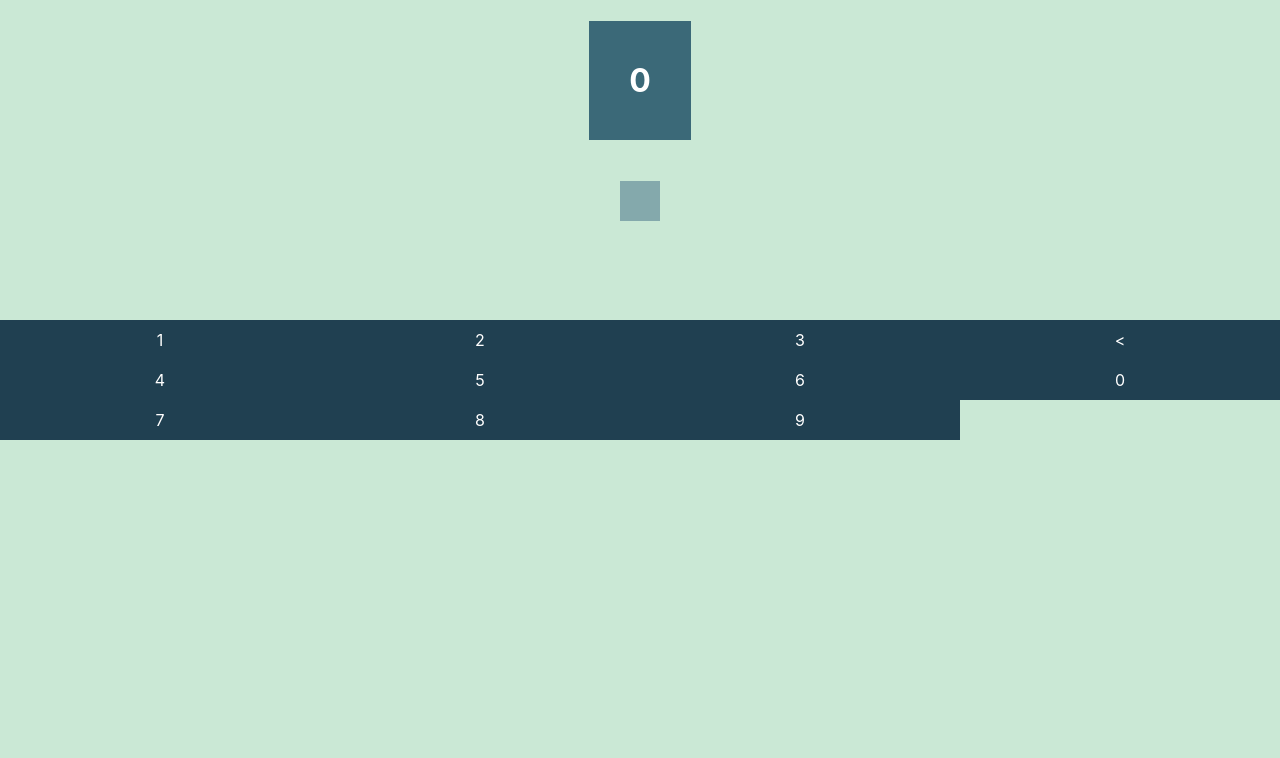
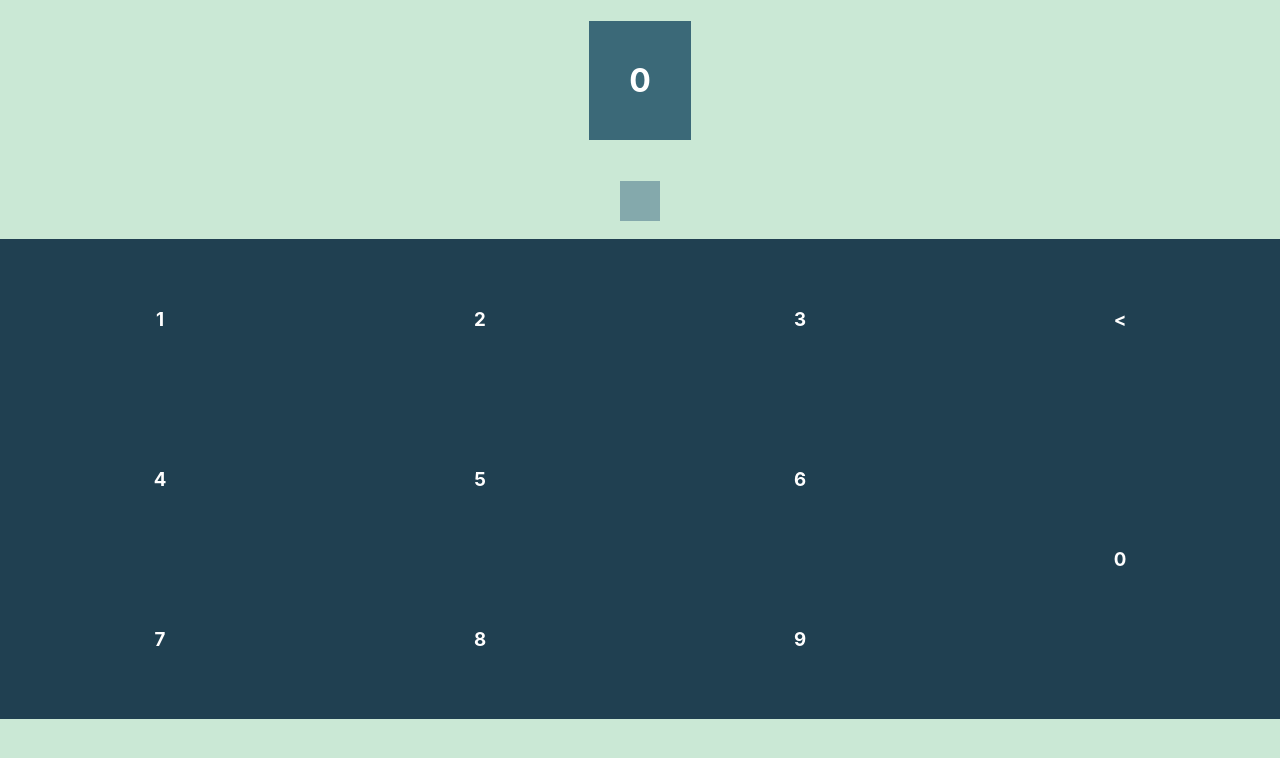
Before and after one commit to carreterosanti/gesture-calculator, a React (Create React App) app: page / in a window 1280 px wide. Shown: the top 758 px of the page. Built offline with nearby package versions, Linux system fonts and the light colour scheme.

Commit message:
Corrección layout keys

```diff
--- a/src/components/GestureDiv.js
+++ b/src/components/GestureDiv.js
@@ -36,12 +36,12 @@ export default function GestureDiv(props) {
   };
 
   const handleTouchStart = (event) => {
-    const [touch, secondElement] = event.changedTouches;
+    const [touch] = event.changedTouches;
     setStartPositionDragX(touch.screenX);
     setStartPositionDragY(touch.screenY);
   };
   const handleTouchEnd = (event) => {
-    const [touch, secondElement] = event.changedTouches;
+    const [touch] = event.changedTouches;
     const endPositionDragY = touch.screenY;
     const endPositionDragX = touch.screenX;
     handleGesture(endPositionDragX, endPositionDragY);
@@ -49,6 +49,7 @@ export default function GestureDiv(props) {
 
   return (
     <div
+      style={{ height: "100%", width: "100%" }}
       draggable
       onDragStart={handleDragStart}
       onDragEnd={handleDragEnd}
--- a/src/components/KeyboardDeleteKey.js
+++ b/src/components/KeyboardDeleteKey.js
@@ -1,4 +1,4 @@
-import React, { useContext, useState } from "react";
+import React, { useContext } from "react";
 import { ContextCalculator } from "../Context";
 import GestureDiv from "./GestureDiv";
 
@@ -10,14 +10,16 @@ export default function KeyboardDeleteKey(props) {
   } = useContext(ContextCalculator);
 
   return (
+    <div className={"keyboard-key regular-size-key display-column-center"}>
       <GestureDiv
         click={deleteLastPartialNumber}
         dragLeft={deleteAllPartialNumber}
         dragUp={resetFinalResult}
       >
-      <div className={"keyboard-key regular-size-key display-column-center"}>
-        <div>{props.valueKey}</div>
+        <div className="center-key">
+          <h3>{props.valueKey}</h3>
         </div>
       </GestureDiv>
+    </div>
   );
 }
--- a/src/components/KeyboardKey.js
+++ b/src/components/KeyboardKey.js
@@ -1,4 +1,4 @@
-import React, { useContext, useState } from "react";
+import React, { useContext } from "react";
 import { ContextCalculator } from "../Context";
 import GestureDiv from "./GestureDiv";
 
@@ -11,11 +11,6 @@ export default function KeyboadKey(props) {
   const valueKey = props.valueKey;
 
   return (
-    <GestureDiv
-      click={() => addNumberToParcial(valueKey)}
-      dragUp={() => plusPartialNumber(valueKey)}
-      dragDown={() => subtractPartialNumber(valueKey)}
-    >
     <div
       className={
         props.tallKey
@@ -23,8 +18,15 @@ export default function KeyboadKey(props) {
           : "keyboard-key regular-size-key display-column-center"
       }
     >
-        <div>{props.valueKey}</div>
+      <GestureDiv
+        click={() => addNumberToParcial(valueKey)}
+        dragUp={() => plusPartialNumber(valueKey)}
+        dragDown={() => subtractPartialNumber(valueKey)}
+      >
+        <div className="center-key">
+          <h3>{props.valueKey}</h3>
         </div>
       </GestureDiv>
+    </div>
   );
 }
--- a/src/components/MainCalculator.js
+++ b/src/components/MainCalculator.js
@@ -10,7 +10,8 @@ export default function MainCalculator() {
         className="display-column-center"
         style={{
           minWidth: "100vw",
-          minHeight: "100vh",
+          minHeight: "-webkit-fill-available",
+          height: "-webkit-fill-available",
           justifyContent: "space-between",
         }}
       >
--- a/src/components/ScreenCalculator.js
+++ b/src/components/ScreenCalculator.js
@@ -21,6 +21,7 @@ export default function ScreenCalculator() {
         dragUp={() => plusPartialNumber()}
         dragDown={() => subtractPartialNumber()}
       >
+        <div className="center-key">
           <h3
             style={{
               padding: "20px",
@@ -30,6 +31,7 @@ export default function ScreenCalculator() {
           >
             {partialNumber}
           </h3>
+        </div>
       </GestureDiv>
     </div>
   );
--- a/src/components/components-style.css
+++ b/src/components/components-style.css
@@ -2,6 +2,16 @@ html,
 body {
   background-color: #cae8d5;
   overflow: hidden;
+  margin: 0;
+  padding: 0;
+
+  min-width: 100%;
+  width: 100%;
+  max-width: 100%;
+
+  min-height: 100%;
+  height: 100%;
+  max-height: 100%;
 }
 
 .keyboard-key {
@@ -28,6 +38,14 @@ body {
   display: flex;
 }
 
+.center-key {
+  width: 100%;
+  height: 100%;
+  display: flex;
+  justify-content: center;
+  align-items: center;
+}
+
 .display-column-center {
   display: flex;
   justify-content: center;
```
Lines whose indentation alone changed are shown as unchanged.
